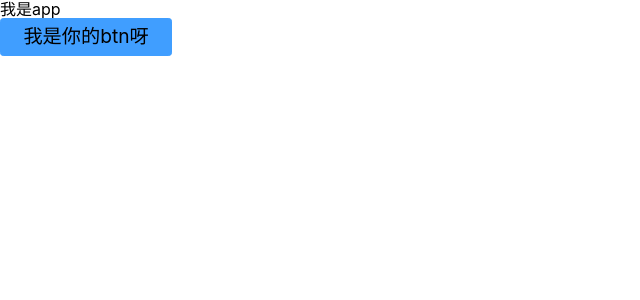
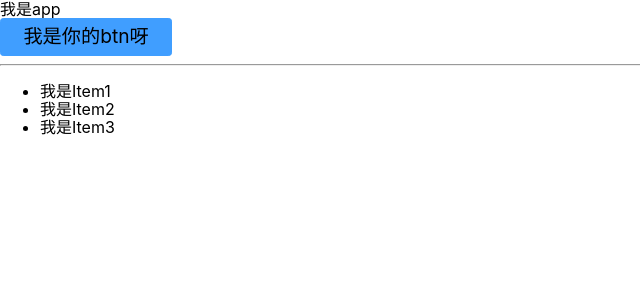
Before and after one commit to objectMaker/react_component_lib, a React (Create React App) app: page / in a window 1280 px wide. Shown: the top 300 px of the page, without its empty margins (0-640 px from the left). Built offline with nearby package versions, Linux system fonts and the light colour scheme.

Commit message:
'添加menu菜“”单

```diff
--- a/src/App.tsx
+++ b/src/App.tsx
@@ -1,14 +1,34 @@
 import React from 'react';
 import Button from './components/Button';
+import Menu from './components/Menu/Menu';
+import MenuItem from './components/MenuItem/MenuItem';
 
 const App:React.FC =()=>{
   const handleClick = ()=>{
     console.log('click出发了');
   }
+  const handleSelect = (w:any)=>{
+
+    console.log('你选择的',w);
+
+  }
   return (
     <>
       <div>我是app</div>
       <Button size="large" disabled={false} onClick={handleClick}>我是你的btn呀</Button>
+      <hr />
+      <Menu currentIndex={0} onSelect={handleSelect}>
+        <MenuItem index={0}>
+          我是Item1
+        </MenuItem >
+        <MenuItem index={1}>
+          我是Item2
+        </MenuItem>
+        <MenuItem index={2}>
+          我是Item3
+        </MenuItem>
+      </Menu>
+
     </>
   )
 }
--- a/src/components/Menu/Menu.tsx
+++ b/src/components/Menu/Menu.tsx
@@ -1,23 +1,28 @@
-import React,{createContext} from 'react';
-import 'Menu.scss';
+import React,{createContext,useState} from 'react';
+import './Menu.scss';
 //首先定义context的interface
 interface onSelect {
-    (index: number):void;
+    (...args: any[]):void;
 }
 interface iMenuContext  {
     onSelect?:onSelect;
     currentIndex:number;
 }
 export const MenuContext = createContext<iMenuContext>({
-    onSelect:() =>{},
     currentIndex:0,
 })
 const Menu:React.FC<iMenuContext> = (props) =>{
     const {children,onSelect,currentIndex} = props;
+
+    const [currentIndexState,setCurrentIndex] = useState(currentIndex)
+    const defaultSelect =(index:number) =>{
+        setCurrentIndex(index); //默认选中函数执行
+        onSelect && onSelect(index)//自定义选中的函数，传入的值为index
+    }
     return (<>
       < MenuContext.Provider value={{
-          onSelect,
-          currentIndex,
+          onSelect:defaultSelect,
+          currentIndex:currentIndexState,
       }}>
         <ul>
             {children}
--- a/src/components/MenuItem/MenuItem.tsx
+++ b/src/components/MenuItem/MenuItem.tsx
@@ -1 +1,29 @@
-export default {}
+import React,{useContext} from 'react';
+import {MenuContext} from '../Menu/Menu';
+import classnames from 'classnames';
+interface iMenuItemProps {
+    disabled?: boolean;
+    index: number;
+    className?: string;
+}
+const MenuItem:React.FC<iMenuItemProps> = (props) => {
+    const {index,className} = props;
+    const {onSelect,currentIndex} = useContext(MenuContext);
+   const  liClassName =  classnames('menu-item',className,{
+    //还可以定义一个 ,
+    isActive:currentIndex === index
+})
+
+    const handleClick = ()=>{
+        onSelect && onSelect(index)
+    };
+
+    const {children} = props;
+
+    return (<>
+        <li onClick={handleClick} className={liClassName}>
+            {children}
+        </li>
+    </>)
+}
+export default MenuItem;
```
